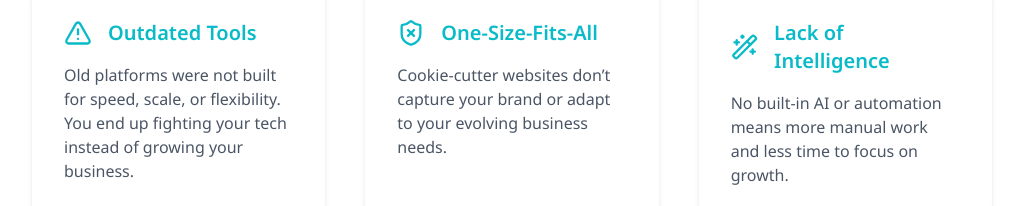
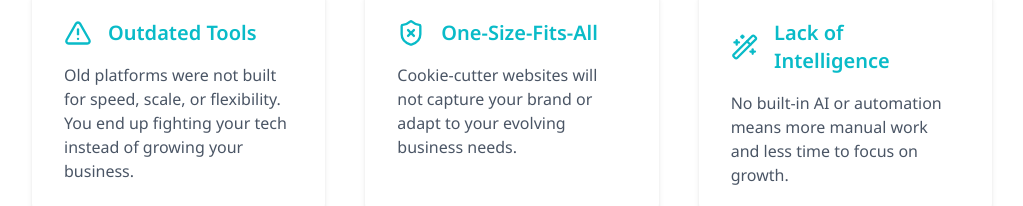
Before and after one commit to rupeshbug/novelty_lab_website, a Next.js app: page / in a window 1280 px wide. Shown: the part 1159-1365 px from the top of the page, without its empty margins (128-1151 px from the left). Built offline with nearby package versions, Linux system fonts and the light colour scheme.

Commit message:
minor changes

```diff
--- a/src/app/components/Problems.tsx
+++ b/src/app/components/Problems.tsx
@@ -33,7 +33,7 @@ export default function ProblemSection() {
             <h3 className="text-xl font-semibold">One-Size-Fits-All</h3>
           </div>
           <p className="text-gray-600">
-            Cookie-cutter websites don’t capture your brand or adapt to your
+            Cookie-cutter websites will not capture your brand or adapt to your
             evolving business needs.
           </p>
         </div>
```
